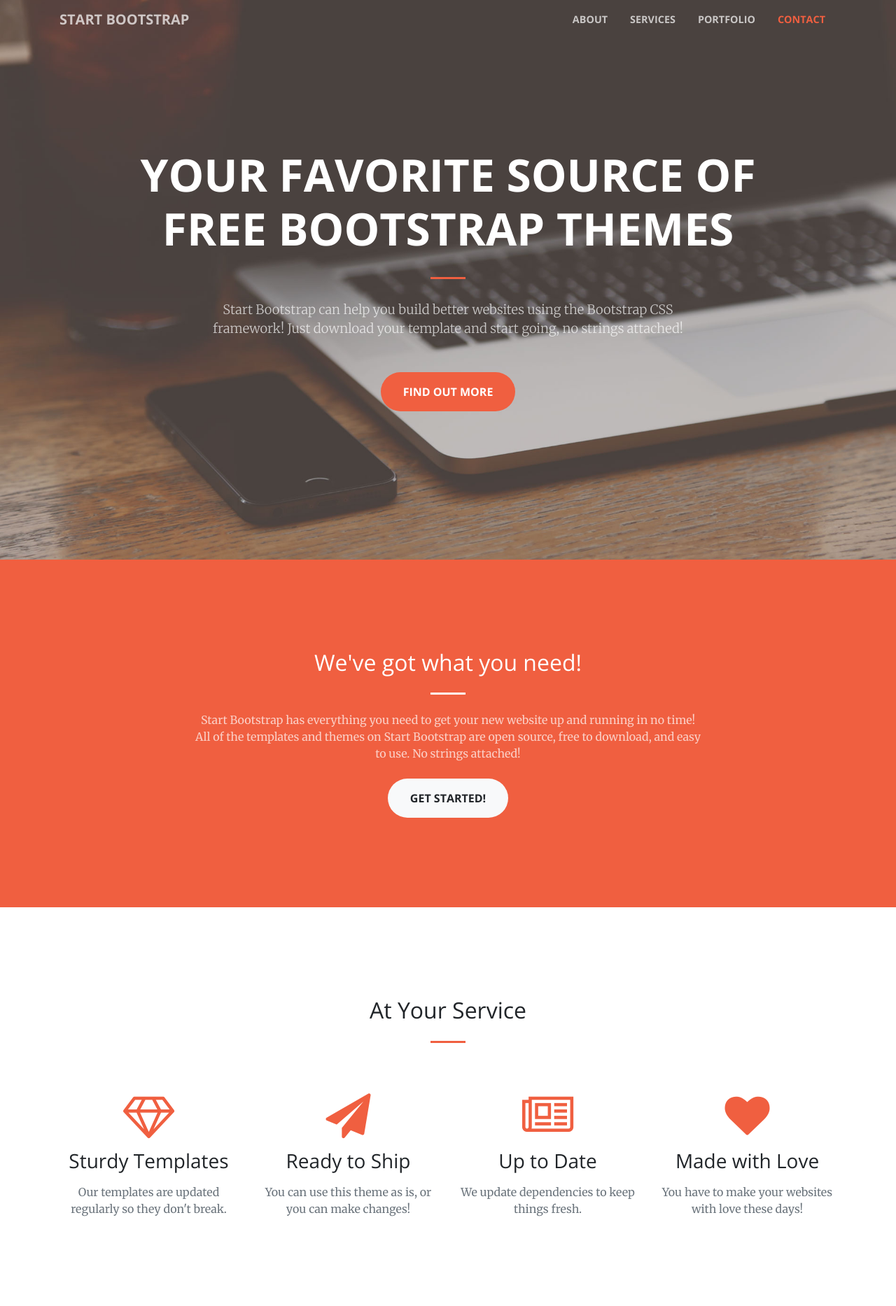
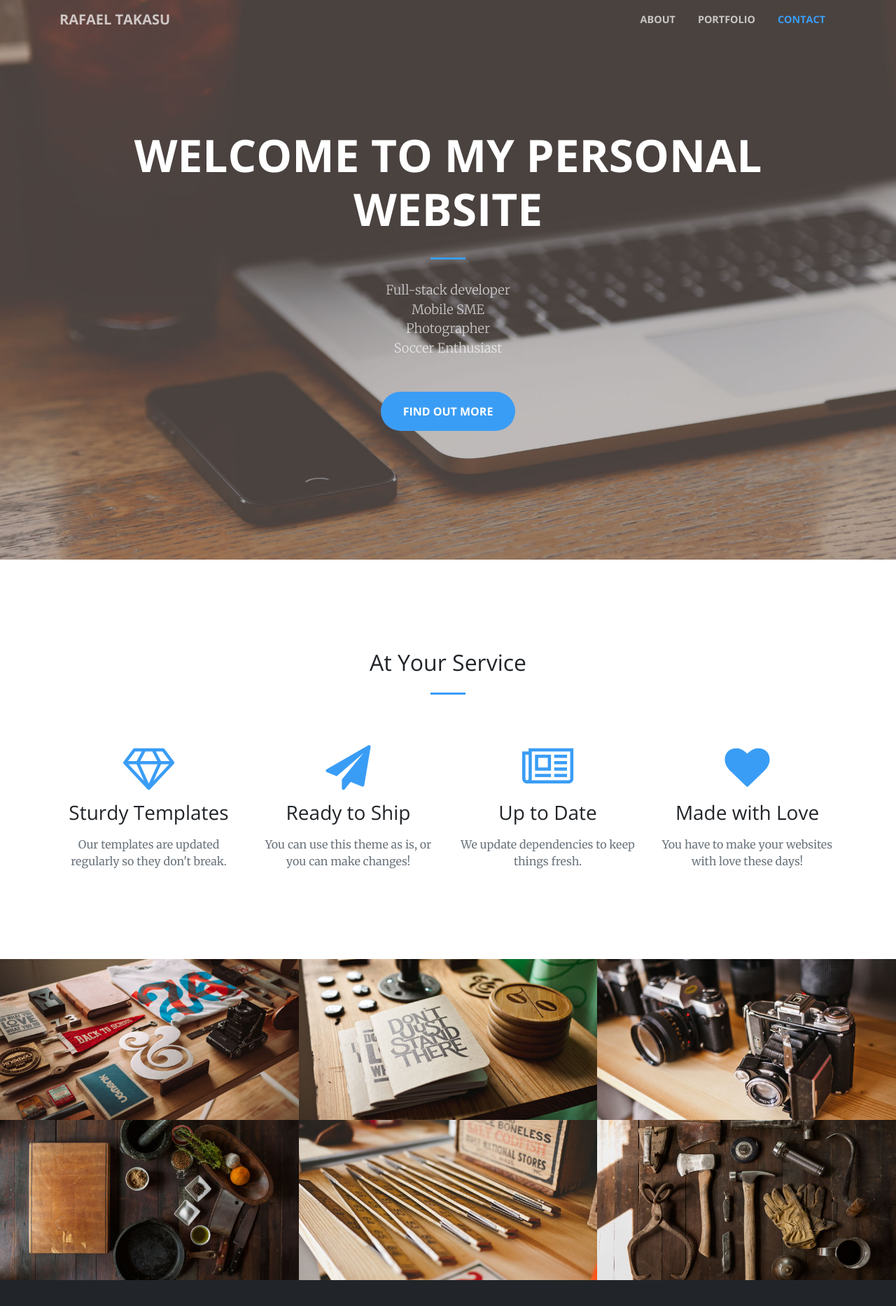
Before and after one commit to rtakasu/personal_website, a Flask app: page / in a window 1280 px wide. Shown: the top 1867 px of the page at 70% size. Run offline with Flask 2, Linux system fonts and the light colour scheme; some libraries are stand-ins or nearby versions.

Commit message:
updated color

```diff
--- a/app/static/scss/_variables.scss
+++ b/app/static/scss/_variables.scss
@@ -12,4 +12,4 @@
 $gray-900: #212529 !default;
 $black: #000 !default;
 
-$primary: #F05F40 !default;
+$primary: #3a9df5 !default;
--- a/app/static/templates/base.html
+++ b/app/static/templates/base.html
@@ -1,14 +1,9 @@
 <html>
     <head>
-      {% if title %}
-      <title>{{ title }} - New Project</title>
-      {% else %}
-      <title>Welcome to New Project</title>
-      {% endif %}
+
+        <title>Rafael Takasu</title>
         <meta name="viewport" content="width=device-width, initial-scale=1.0">
         <link rel="stylesheet" href="{{ url_for('static', filename='vendor/bootstrap/css/bootstrap.min.css') }}">
-
-
 
         <!-- Custom fonts for this template -->
         <link rel="stylesheet" href="{{ url_for('static', filename='vendor/font-awesome/css/font-awesome.min.css') }}">
@@ -20,23 +15,27 @@
 
         <!-- Custom styles for this template -->
         <link href="static/css/creative.min.css" rel="stylesheet">
+
     </head>
+
     <body id="page-top">
         <!-- Navigation -->
         <nav class="navbar navbar-expand-lg navbar-light fixed-top" id="mainNav">
             <div class="container">
-            <a class="navbar-brand js-scroll-trigger" href="#page-top">Start Bootstrap</a>
+                <a class="navbar-brand js-scroll-trigger" href="#page-top">Rafael Takasu</a>
+
                 <button class="navbar-toggler navbar-toggler-right" type="button" data-toggle="collapse" data-target="#navbarResponsive" aria-controls="navbarResponsive" aria-expanded="false" aria-label="Toggle navigation">
                 <span class="navbar-toggler-icon"></span>
                 </button>
+
                 <div class="collapse navbar-collapse" id="navbarResponsive">
                     <ul class="navbar-nav ml-auto">
                         <li class="nav-item">
                         <a class="nav-link js-scroll-trigger" href="#about">About</a>
                         </li>
-                <li class="nav-item">
+                        <!-- <li class="nav-item">
                         <a class="nav-link js-scroll-trigger" href="#services">Services</a>
-                </li>
+                        </li> -->
                         <li class="nav-item">
                         <a class="nav-link js-scroll-trigger" href="#portfolio">Portfolio</a>
                         </li>
@@ -60,5 +59,7 @@
 
         <!-- Custom scripts for this template -->
         <script src="static/js/creative.min.js"></script>
+
     </body>
+
 </html>
--- a/app/static/templates/index.html
+++ b/app/static/templates/index.html
@@ -7,32 +7,26 @@
         <div class="row">
           <div class="col-lg-10 mx-auto">
             <h1 class="text-uppercase">
-              <strong>Your Favorite Source of Free Bootstrap Themes</strong>
+              <strong>Welcome to my personal website</strong>
             </h1>
             <hr>
           </div>
           <div class="col-lg-8 mx-auto">
-            <p class="text-faded mb-5">Start Bootstrap can help you build better websites using the Bootstrap CSS framework! Just download your template and start going, no strings attached!</p>
+            <p class="text-faded mb-5">
+              Full-stack developer</br>
+              Mobile SME</br>
+              Photographer</br>
+              Soccer Enthusiast</br>
+            </p>
             <a class="btn btn-primary btn-xl js-scroll-trigger" href="#about">Find Out More</a>
           </div>
         </div>
       </div>
     </header>
 
-    <section class="bg-primary" id="about">
-      <div class="container">
-        <div class="row">
-          <div class="col-lg-8 mx-auto text-center">
-            <h2 class="section-heading text-white">We've got what you need!</h2>
-            <hr class="light my-4">
-            <p class="text-faded mb-4">Start Bootstrap has everything you need to get your new website up and running in no time! All of the templates and themes on Start Bootstrap are open source, free to download, and easy to use. No strings attached!</p>
-            <a class="btn btn-light btn-xl js-scroll-trigger" href="#services">Get Started!</a>
-          </div>
-        </div>
-      </div>
-    </section>
 
-    <section id="services">
+
+    <section id="about">
       <div class="container">
         <div class="row">
           <div class="col-lg-12 text-center">
@@ -74,6 +68,19 @@
         </div>
       </div>
     </section>
+
+    <!-- <section class="bg-primary" id="about">
+      <div class="container">
+        <div class="row">
+          <div class="col-lg-8 mx-auto text-center">
+            <h2 class="section-heading text-white">We've got what you need!</h2>
+            <hr class="light my-4">
+            <p class="text-faded mb-4">Start Bootstrap has everything you need to get your new website up and running in no time! All of the templates and themes on Start Bootstrap are open source, free to download, and easy to use. No strings attached!</p>
+            <a class="btn btn-light btn-xl js-scroll-trigger" href="#services">Get Started!</a>
+          </div>
+        </div>
+      </div>
+    </section> -->
 
     <section class="p-0" id="portfolio">
       <div class="container-fluid p-0">
```
Also changed, not shown: app/static/css/creative.css (+16 -16 lines), app/static/css/creative.min.css. Lines whose indentation alone changed are shown as unchanged.
